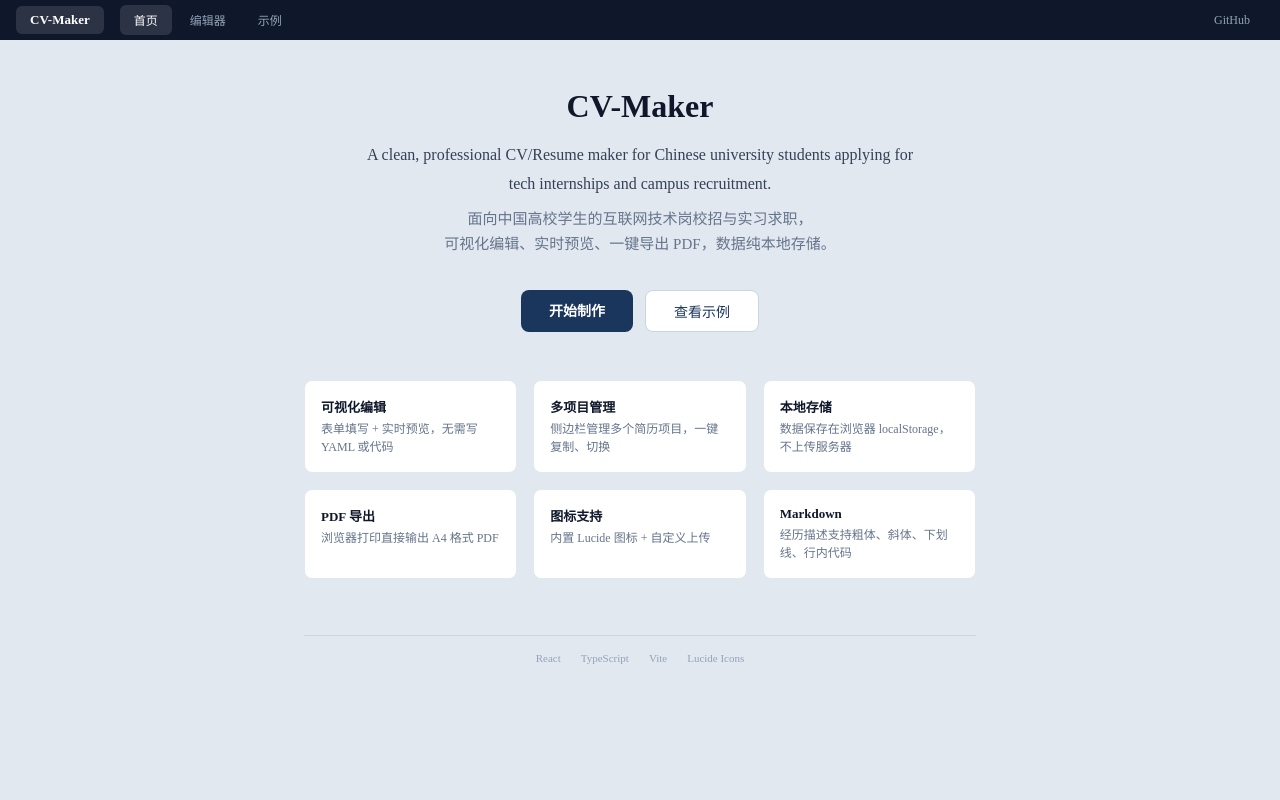
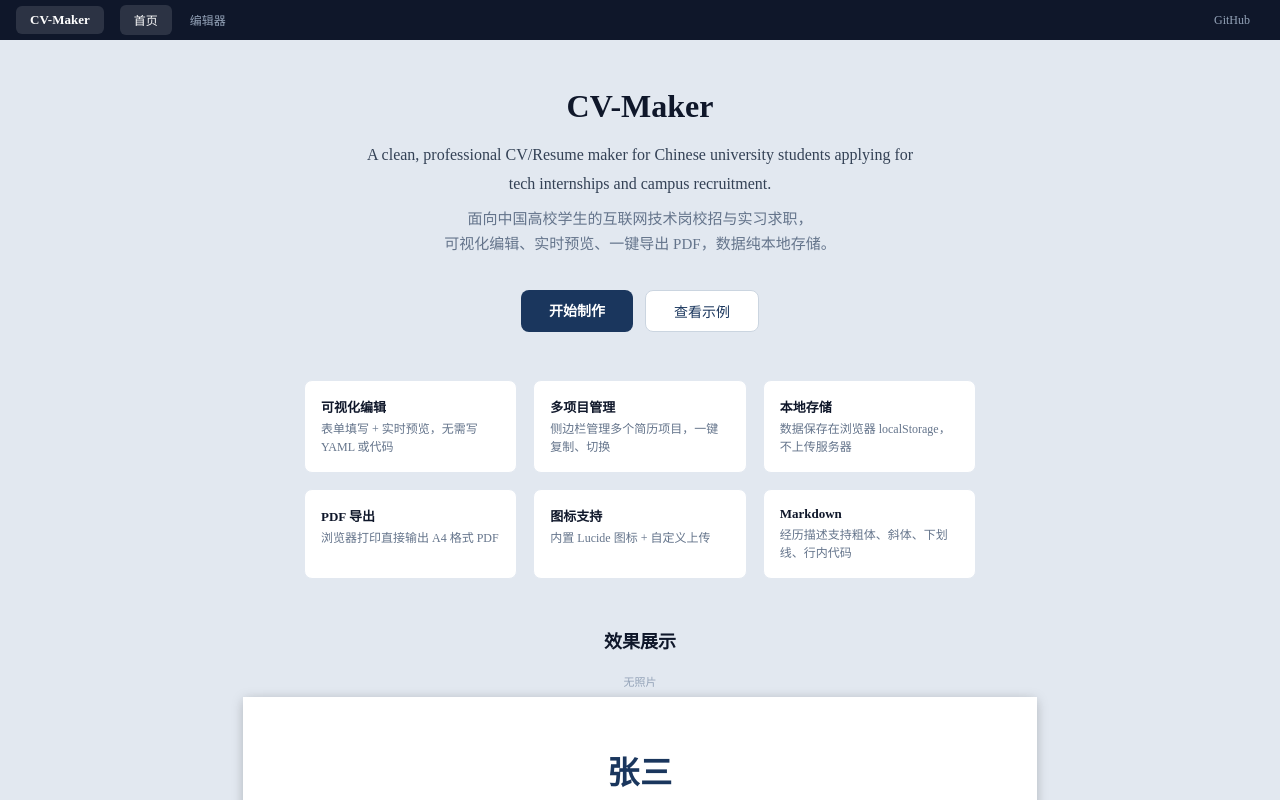
Before and after one commit to lEEExp3rt/CV-Maker, a React (Vite) app: page / in a window 1280 px wide. Built offline with nearby package versions, Linux system fonts and the light colour scheme.

Commit message:
feat: change demos to homepage

```diff
--- a/src/DemoPage.tsx
+++ b/src/DemoPage.tsx
@@ -2,7 +2,7 @@ import Layout from './components/Layout'
 import Resume from './Resume'
 import type { ResumeData } from './types/resume'
 
-const DEMO_NO_PHOTO: ResumeData = {
+export const DEMO_NO_PHOTO: ResumeData = {
   personal_info: {
     name: '张三',
     photo: '',
@@ -102,7 +102,7 @@ const DEMO_NO_PHOTO: ResumeData = {
 }
 
 // Second demo — same data but with photo
-const DEMO_WITH_PHOTO: ResumeData = {
+export const DEMO_WITH_PHOTO: ResumeData = {
   ...DEMO_NO_PHOTO,
   personal_info: {
     ...DEMO_NO_PHOTO.personal_info,
--- a/src/HomePage.tsx
+++ b/src/HomePage.tsx
@@ -1,4 +1,6 @@
 import Layout from './components/Layout'
+import Resume from './Resume'
+import { DEMO_NO_PHOTO, DEMO_WITH_PHOTO } from './DemoPage'
 
 export default function HomePage() {
   return (
@@ -26,7 +28,10 @@ export default function HomePage() {
           }}>
             开始制作
           </a>
-          <a href="/examples" style={{
+          <a href="#demos" onClick={(e) => {
+            e.preventDefault()
+            document.getElementById('demos')?.scrollIntoView({ behavior: 'smooth' })
+          }} style={{
             padding: '10px 28px', fontSize: 14, fontWeight: 500,
             background: '#fff', color: '#1a365d', borderRadius: 8,
             textDecoration: 'none', border: '1px solid #cbd5e0',
@@ -58,11 +63,32 @@ export default function HomePage() {
           ))}
         </div>
 
+        {/* Demo samples */}
+        <div id="demos" style={{ marginTop: 48, textAlign: 'left' }}>
+          <h2 style={{ fontSize: 18, fontWeight: 600, color: '#0f172a', textAlign: 'center', marginBottom: 20, width: '100%' }}>
+            效果展示
+          </h2>
+          <div style={{ display: 'flex', gap: 24, justifyContent: 'center', flexWrap: 'wrap' }}>
+            <div style={{ display: 'flex', flexDirection: 'column', alignItems: 'center', gap: 8 }}>
+              <span style={{ fontSize: 11, color: '#94a3b8', textAlign: 'center' }}>无照片</span>
+              <div style={{ background: '#fff', borderRadius: 8, boxShadow: '0 2px 12px rgba(0,0,0,0.08)' }}>
+                <Resume data={DEMO_NO_PHOTO} settings={{ color_scheme: 'navy', language: 'zh' }} />
+              </div>
+            </div>
+            <div style={{ display: 'flex', flexDirection: 'column', alignItems: 'center', gap: 8 }}>
+              <span style={{ fontSize: 11, color: '#94a3b8', textAlign: 'center' }}>有照片</span>
+              <div style={{ background: '#fff', borderRadius: 8, boxShadow: '0 2px 12px rgba(0,0,0,0.08)' }}>
+                <Resume data={DEMO_WITH_PHOTO} settings={{ color_scheme: 'navy', language: 'zh' }} />
+              </div>
+            </div>
+          </div>
+        </div>
+
         <hr style={{
-          marginTop: 56, border: 'none', borderTop: '1px solid #cbd5e0', width: '100%',
+          marginTop: 48, border: 'none', borderTop: '1px solid #cbd5e0', width: '100%',
         }} />
         <div style={{
-          paddingTop: 16,
+          paddingTop: 12, paddingBottom: 32,
           display: 'flex', gap: 20, justifyContent: 'center', flexWrap: 'wrap',
         }}>
           {[
--- a/src/components/Layout.tsx
+++ b/src/components/Layout.tsx
@@ -35,7 +35,6 @@ export default function Layout({ children }: Props) {
           if (path === '/') e.preventDefault()
         }}>首页</a>
         <a href="/editor" style={linkStyle('/editor')}>编辑器</a>
-        <a href="/examples" style={linkStyle('/examples')}>示例</a>
         <a
           href="https://github.com/1EEExp3rt/CV-Maker"
           target="_blank"
--- a/src/main.tsx
+++ b/src/main.tsx
@@ -2,7 +2,6 @@ import React from 'react'
 import ReactDOM from 'react-dom/client'
 import HomePage from './HomePage'
 import EditorApp from './EditorApp'
-import DemoPage from './DemoPage'
 import './styles/global.css'
 import './styles/resume.css'
 
@@ -11,8 +10,6 @@ const path = window.location.pathname
 let App: React.ComponentType
 if (path === '/editor') {
   App = EditorApp
-} else if (path === '/examples') {
-  App = DemoPage
 } else {
   App = HomePage
 }
```
